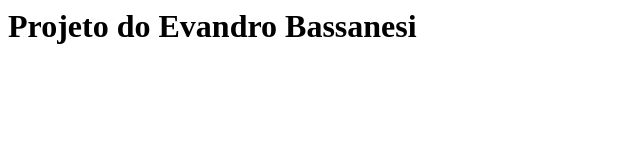
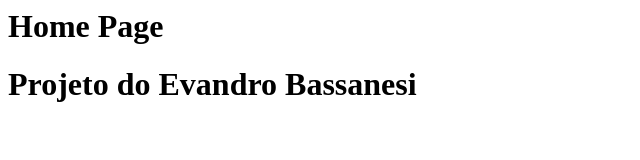
Before and after one commit to evandrobassanesi/curso-git, a plain HTML site: page index.html in a window 1280 px wide. Shown: the whole page, without its empty margins (0-640 px from the left). Drawn offline with Linux system fonts and the light colour scheme.

Commit message:
Home Page

```diff
--- a/index.html
+++ b/index.html
@@ -2,6 +2,7 @@
   <head>
   </head>
   <body>
+    <h1> Home Page</h1>
     <h1> Projeto do Evandro Bassanesi</h1>
   </body>
 </html>
```
